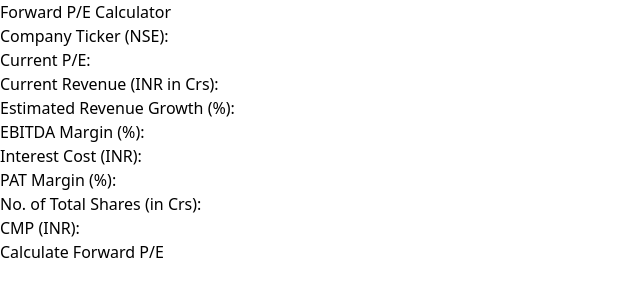
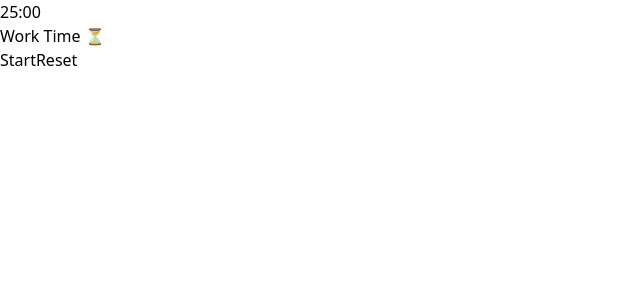
Before and after one commit to Achyutem/Projects, a React (Vite) app: page / in a window 1280 px wide. Shown: the top 300 px of the page, without its empty margins (0-640 px from the left). Built offline with nearby package versions, Linux system fonts and the light colour scheme.

Commit message:
main app

```diff
--- a/src/App.tsx
+++ b/src/App.tsx
@@ -12,8 +12,10 @@
 // import Form from './Form/Form.tsx';
 // import Quiz from "./Quiz/Quiz";
 // import DiceRoller from "./DiceRoller/DiceRoller";
-import ForwardPe from "./forwardPE/forwardPe";
+// import ForwardPe from "./forwardPE/forwardPe";
 // import Pagination from "./Pagination/Pagination";
+
+import Pomodoro from "./Pomodoro/Pomodoro";
 
 function App() {
   return (
@@ -34,7 +36,8 @@ function App() {
         {/* <Quiz /> */}
         {/* <DiceRoller /> */}
         {/* <Pagination /> */}
-        <ForwardPe />
+        {/* <ForwardPe /> */}
+        <Pomodoro />
       </div>
     </>
   );
```
